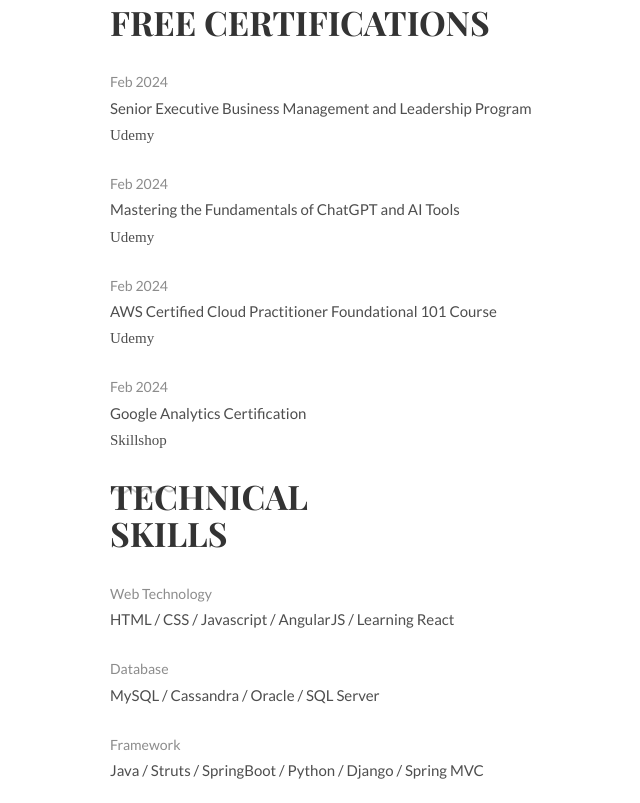
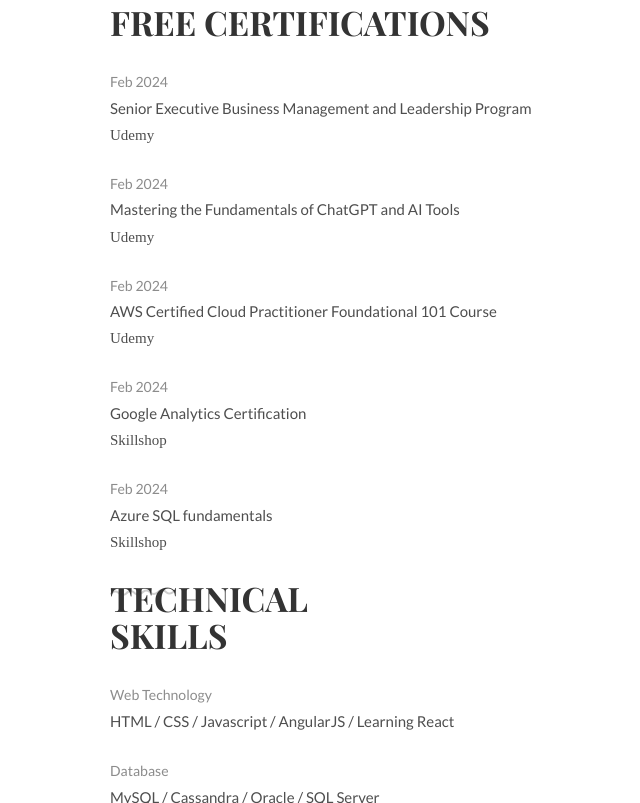
Before and after one commit to pursani9/hitesh-pursani, a plain HTML site: page index.html in a window 1280 px wide. Shown: the part 2541-3344 px from the top of the page, without its empty margins (219-859 px from the left). Drawn offline with Linux system fonts and the light colour scheme.

Commit message:
Added Azure SQL Fundamentals

```diff
--- a/index.html
+++ b/index.html
@@ -192,6 +192,12 @@
 				<li><a href="https://skillshop.exceedlms.com/student/path/508845-google-analytics-certification"><i
 							class="fa">Skillshop</i></a></li>
 			</ul>
+			<ul class="award-list list-flat">
+				<li>Feb 2024</li>
+				<li>Azure SQL fundamentals </li>
+				<li><a href="https://learn.microsoft.com/en-us/training/paths/azure-sql-fundamentals/"><i
+							class="fa">Skillshop</i></a></li>
+			</ul>
 		</div>
 	</div>
 
```
